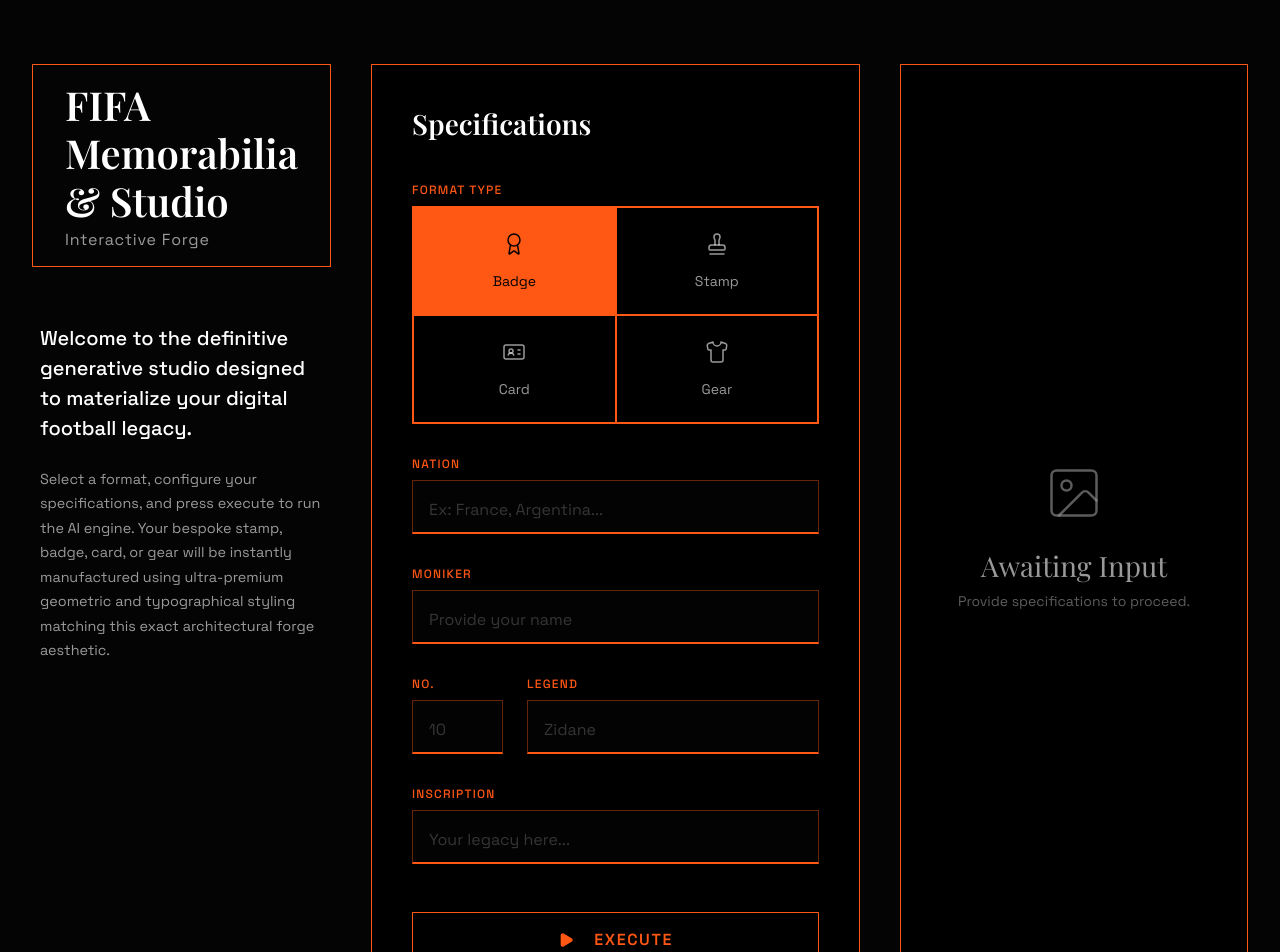
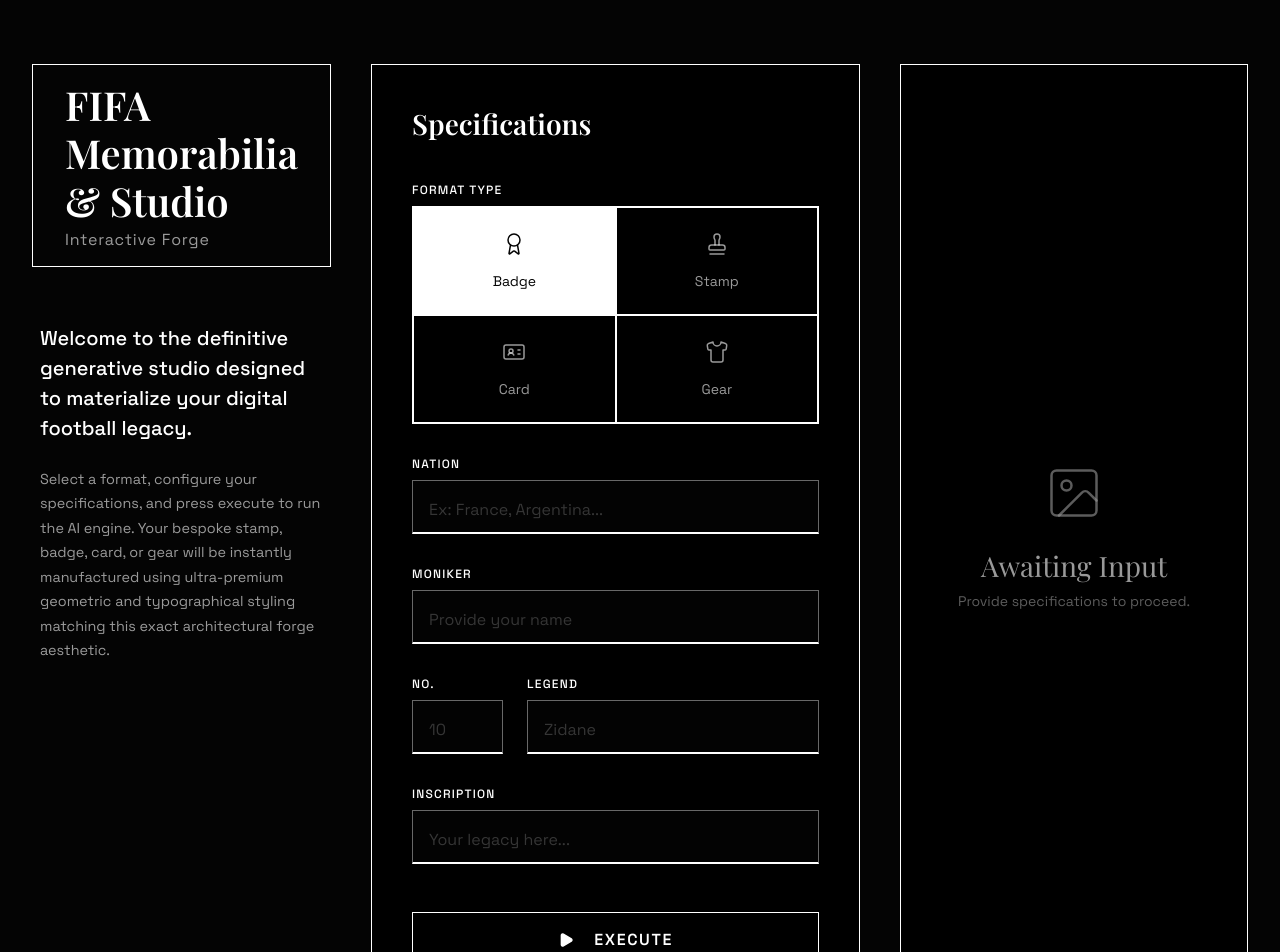
Before and after one commit to vamsibatchu1/fifa26, a React (Vite) app: page / in a window 1280 px wide. Shown: the top 952 px of the page. Built offline with nearby package versions, Linux system fonts and the light colour scheme.

Commit message:
UI: Update all accent colors, borders, and active states from orange to white

```diff
--- a/src/App.jsx
+++ b/src/App.jsx
@@ -225,7 +225,7 @@
                 </div>
               ) : (
                 <>
-                  <Award size={64} style={{ color: 'var(--accent-orange)', marginBottom: '1.5rem' }} strokeWidth={1} />
+                  <Award size={64} style={{ color: 'var(--accent-white)', marginBottom: '1.5rem' }} strokeWidth={1} />
                   <h3 style={{ fontSize: '2rem', fontFamily: 'var(--font-serif)', marginBottom: '1rem' }}>{result.status === 'error' ? 'Failure' : 'Generated'}</h3>
                   <p style={{ color: result.status === 'error' ? 'red' : 'var(--text-secondary)', fontFamily: 'var(--font-sans)', fontSize: '0.875rem', marginBottom: '2rem' }}>{result.message}</p>
                 </>
--- a/src/index.css
+++ b/src/index.css
@@ -6,12 +6,12 @@
   --bg-primary: #040404; /* Deepest black */
   --text-primary: #ffffff;
   --text-secondary: rgba(255, 255, 255, 0.6);
-  --accent-orange: #ff5714; /* A vivid, slightly reddish neon orange */
+  --accent-white: #ffffff; /* A vivid, slightly reddish neon orange */
   --panel-bg: #000000;
-  --panel-border: var(--accent-orange);
+  --panel-border: var(--accent-white);
   --input-bg: rgba(4, 4, 4, 0.8);
-  --input-border: rgba(255, 87, 20, 0.4);
-  --input-focus: var(--accent-orange);
+  --input-border: rgba(255, 255, 255, 0.4);
+  --input-focus: var(--accent-white);
   --transition: all 0.3s cubic-bezier(0.4, 0, 0.2, 1);
   --radius-xl: 0px;
   --radius-lg: 0px;
@@ -53,7 +53,7 @@
   margin: 0 auto 3rem auto;
   background: var(--bg-primary);
   padding: 1rem 2rem;
-  border: 1px solid var(--accent-orange);
+  border: 1px solid var(--accent-white);
 }
 
 .header h1 {
@@ -116,7 +116,7 @@
 }
 
 .panel-header svg {
-  color: var(--accent-orange);
+  color: var(--accent-white);
 }
 
 /* Form Controls */
@@ -130,7 +130,7 @@
   font-family: var(--font-sans);
   font-size: 0.75rem;
   font-weight: 500;
-  color: var(--accent-orange);
+  color: var(--accent-white);
   text-transform: uppercase;
   letter-spacing: 0.1em;
 }
@@ -138,7 +138,7 @@
 .form-input {
   background: var(--input-bg);
   border: 1px solid var(--input-border);
-  border-bottom: 2px solid var(--accent-orange);
+  border-bottom: 2px solid var(--accent-white);
   padding: 0.75rem 1rem;
   color: var(--text-primary);
   font-family: var(--font-serif);
@@ -149,7 +149,7 @@
 
 .form-input:focus {
   border-color: var(--input-focus);
-  background: rgba(255, 87, 20, 0.05);
+  background: rgba(255, 255, 255, 0.05);
 }
 
 .form-input::placeholder {
@@ -182,12 +182,12 @@
 }
 
 .selection-card:hover {
-  background: rgba(255, 87, 20, 0.1);
+  background: rgba(255, 255, 255, 0.1);
   color: var(--text-primary);
 }
 
 .selection-card.active {
-  background: var(--accent-orange);
+  background: var(--accent-white);
   color: var(--bg-primary);
 }
 
@@ -198,12 +198,12 @@
 /* Action Button */
 .btn-primary {
   background: transparent;
-  color: var(--accent-orange);
+  color: var(--accent-white);
   font-family: var(--font-sans);
   font-weight: 600;
   font-size: 1rem;
   padding: 1rem 2rem;
-  border: 1px solid var(--accent-orange);
+  border: 1px solid var(--accent-white);
   cursor: pointer;
   transition: var(--transition);
   text-transform: uppercase;
@@ -225,7 +225,7 @@
   left: -100%;
   width: 100%;
   height: 100%;
-  background: var(--accent-orange);
+  background: var(--accent-white);
   transition: var(--transition);
   z-index: -1;
 }
@@ -290,8 +290,8 @@
 .spinner {
   width: 64px;
   height: 64px;
-  border: 1px solid rgba(255, 87, 20, 0.2);
-  border-top-color: var(--accent-orange);
+  border: 1px solid rgba(255, 255, 255, 0.2);
+  border-top-color: var(--accent-white);
   border-radius: 50%;
   animation: spin 1.5s cubic-bezier(0.4, 0, 0.2, 1) infinite;
 }
@@ -320,7 +320,7 @@
 pre.json-preview {
   background: var(--input-bg);
   padding: 1.5rem;
-  border: 1px solid var(--accent-orange);
+  border: 1px solid var(--accent-white);
   color: var(--text-primary);
   font-family: var(--font-sans);
   font-size: 0.8rem;
```
